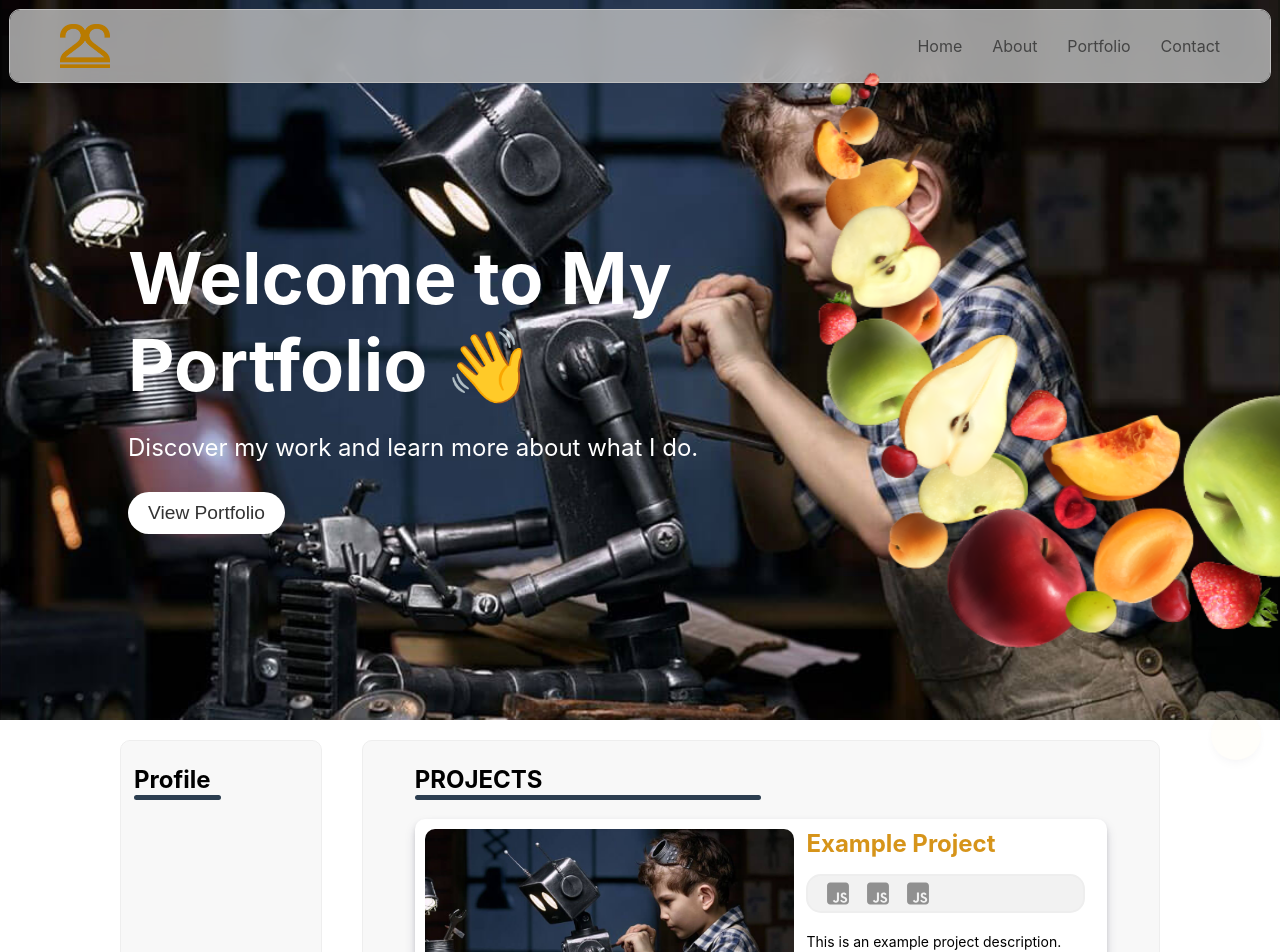
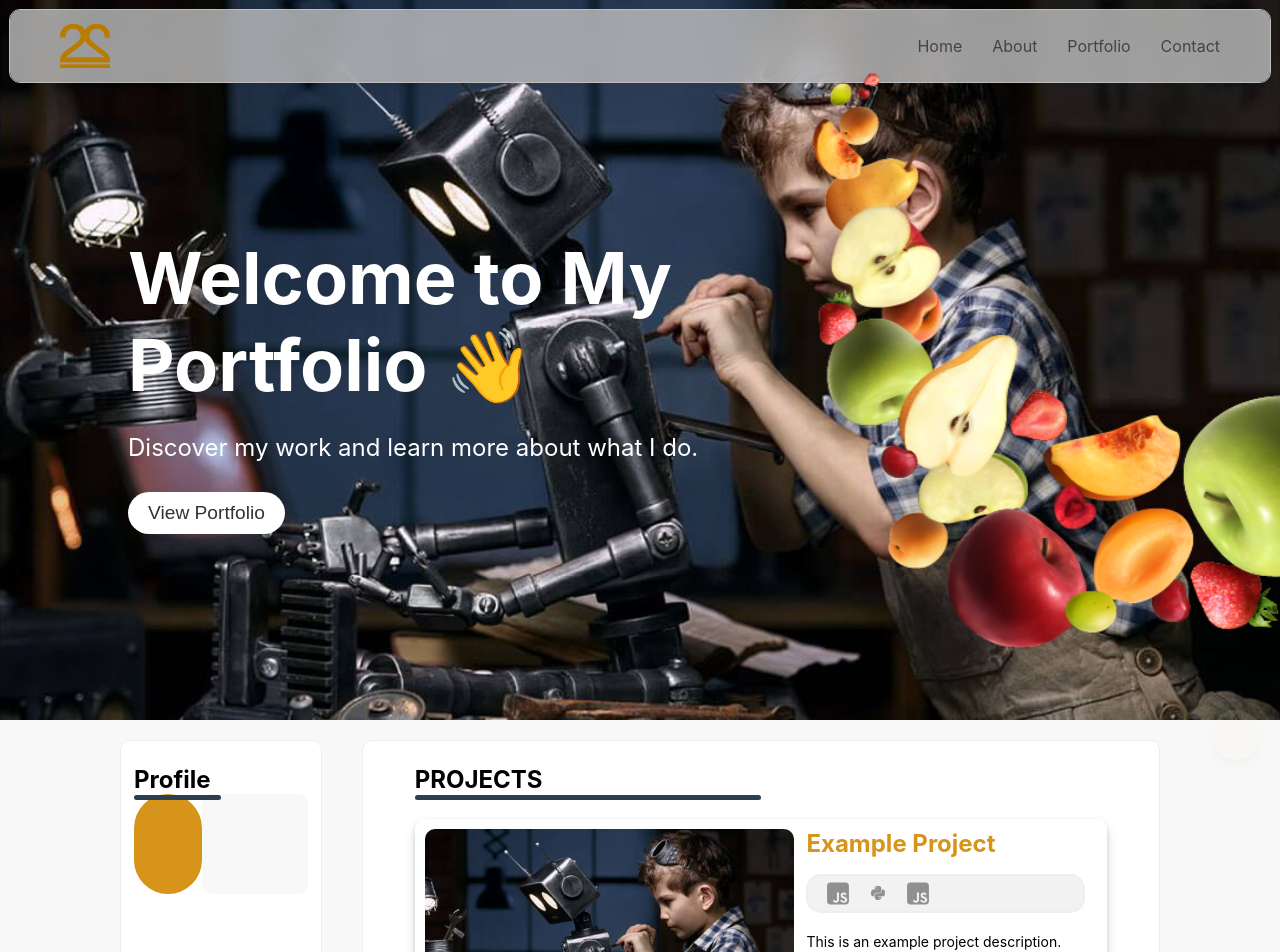
Before and after one commit to esmond-adjei/portfolio-website, a React (Create React App) app in the folder portfolio-front/: page / in a window 1280 px wide. Shown: the top 952 px of the page. Built offline with nearby package versions, Linux system fonts and the light colour scheme.

Commit message:
modified:   portfolio-front/src/components/Content.js 	modified:   portfolio-front/src/style/component-styles/Content.css

```diff
--- a/portfolio-front/src/components/Content.js
+++ b/portfolio-front/src/components/Content.js
@@ -1,9 +1,7 @@
 import React from 'react';
 import Card from './Card';
 import cardImage from '../images/kid-engineer.jpg';
-import { faSquareJs } from '@fortawesome/free-brands-svg-icons';
-// import { Container, Row, Col } from 'react-bootstrap';
-// import 'bootstrap/dist/css/bootstrap.min.css';
+import { faSquareJs, faPython } from '@fortawesome/free-brands-svg-icons';
 
 
 function MainContent() {
@@ -13,7 +11,7 @@ function MainContent() {
         title: 'Example Project',
         icons: [
           faSquareJs,
-          faSquareJs,
+          faPython,
           faSquareJs
         ],
         description: 'This is an example project description.\nDon\'t mess with this',
@@ -25,6 +23,11 @@ function MainContent() {
         <div className='main-content'>
             <div className='profile__column'>
                 <h2 className='category__heading'>Profile</h2>
+                <div className='profile__content'>
+                    <div className='profile__picture'></div>
+                    <div className='profile__contact'></div>
+                    <div className='profile__about'></div>
+                </div>
             </div>
 
             <div className='content__column'>
--- a/portfolio-front/src/style/component-styles/Content.css
+++ b/portfolio-front/src/style/component-styles/Content.css
@@ -32,8 +32,12 @@
 .category, .profile__column {
     min-height: 300px;
     border: 1px solid #eee;
+    background-color: #fff;
+    overflow: auto;
+}
+
+body {
     background-color: #f8f8f8;
-    overflow: auto;
 }
 
 .category__heading {
@@ -70,6 +74,25 @@
     opacity: 100%;
 }
 
+.profile__content {
+    display: flex
+}
+
+.profile__picture {
+    width: 100px;
+    height: 100px;
+    border-radius: 50px;
+    background-color: var(--secondary-color);
+}
+
+.profile__contact {
+    width: 90%;
+    display: flex;
+    justify-content: center;
+    align-items: center;
+    background: #f8f8f8;
+    border-radius: 10px;
+}
 
 @media (max-width: 767px) {
     .main-content {
```
